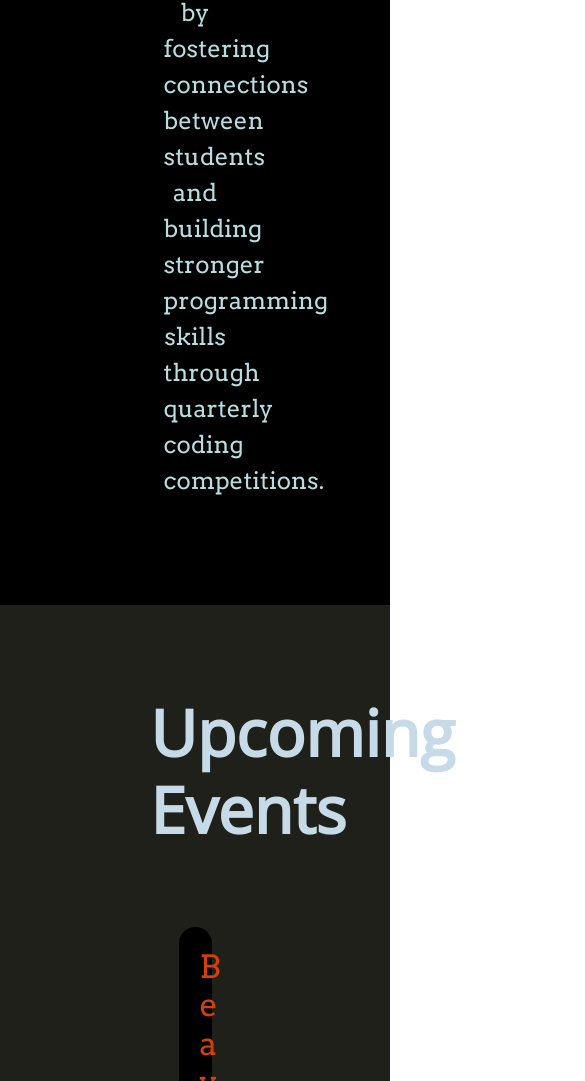
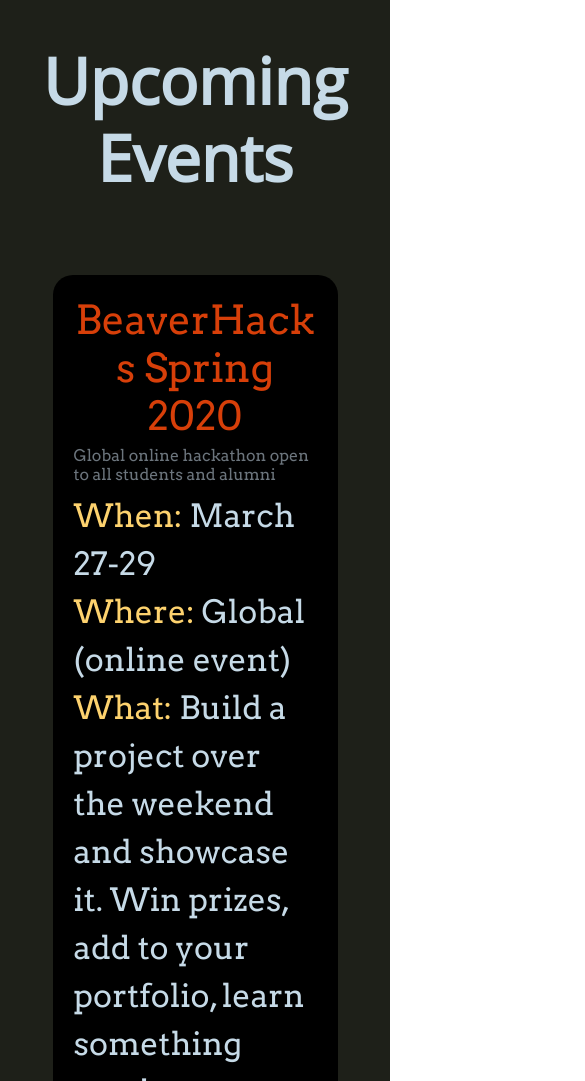
Before and after one commit to jkbartos/jkbartos.github.io, a plain HTML site: page index.html in a window 390 px wide. Shown: the part 919-2000 px from the top of the page, 585 px wide, since content can reach past the window. Drawn offline with nearby package versions, Linux system fonts and the light colour scheme.

Commit message:
conditional formatting

```diff
--- a/index.html
+++ b/index.html
@@ -22,15 +22,15 @@
 
   <div class="section upcoming-events">
   <h2 class="section-title">Upcoming Events</h2>
-  <div class="row section-content">
+  <div class="row section-content" id="event-cards">
 
-    <div class="col-md-12 col-lg-6">
+    <div class="col-lg-12 col-xl-6">
       <div class="card event-card">
         <div class="card-body">
           <h5 class="card-title event-name">BeaverHacks Spring 2020</h5>
           <h6 class="card-subtitle mb-2 text-muted">Global online hackathon open to all students and alumni</h6>
           <p class="card-text event-text">
-            <span class="info-header">When:</span> March 27-29><br />
+            <span class="info-header">When:</span> March 27-29<br />
             <span class="info-header">Where:</span> Global (online event)<br />
             <span class="info-header">What:</span> Build a project over the weekend and showcase it. Win prizes, add to your portfolio, learn something new!<br />
           </p>
@@ -42,7 +42,7 @@
       </div>
     </div>
 
-    <div class="col-md-12 col-lg-6">
+    <div class="col-lg-12 col-xl-6" >
       <div class="card event-card">
         <div class="card-body">
           <h5 class="card-title event-name">San Francisco/Bay Area Hackathon</h5>
--- a/styles.css
+++ b/styles.css
@@ -84,8 +84,33 @@
 }
 
 .section-content {
-  width: 70%;
+  width: 80%;
   margin: 0 auto;
+}
+
+#event-cards {
+  width: 90%;
+  padding: 0;
+}
+
+@media (max-width: 960px) {
+
+  .section-content {
+    width: 95%;
+  }
+
+  .section {
+    padding: 50px 20px;
+  }
+
+  .event-text {
+    font-size: 2rem;
+  }
+
+  .event-name {
+    font-size: 2.5rem;
+  }
+
 }
 
 .buttons-container {
```
